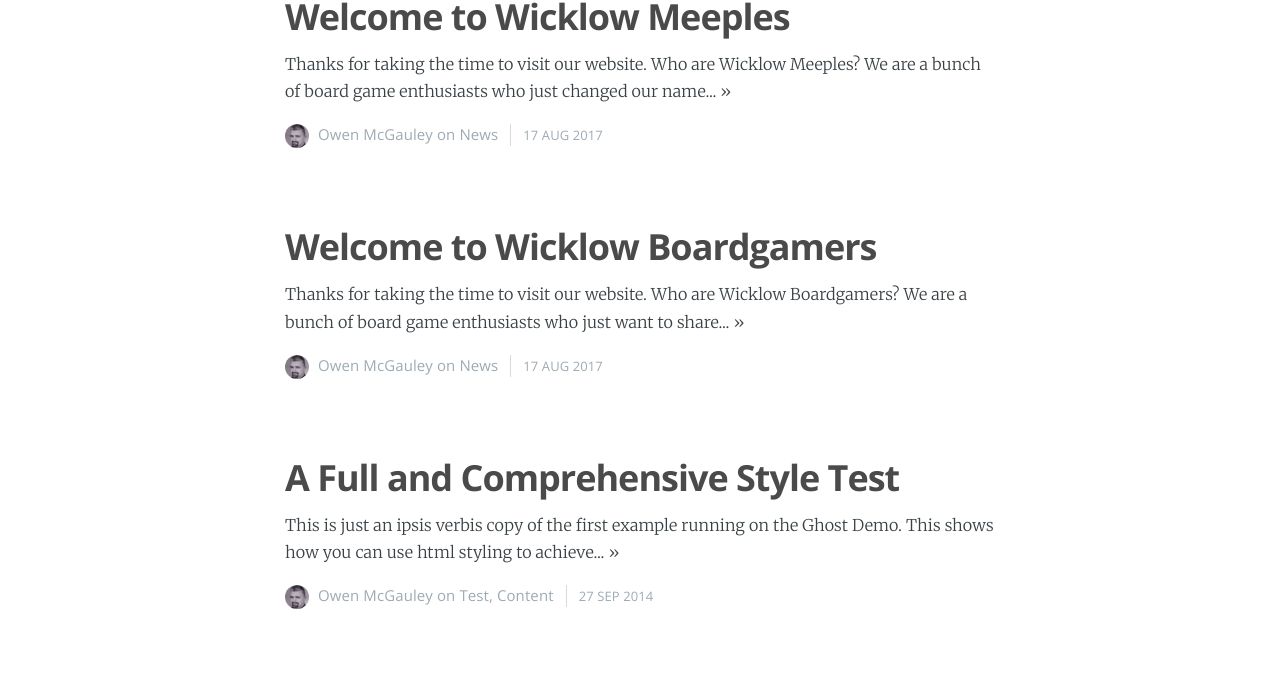
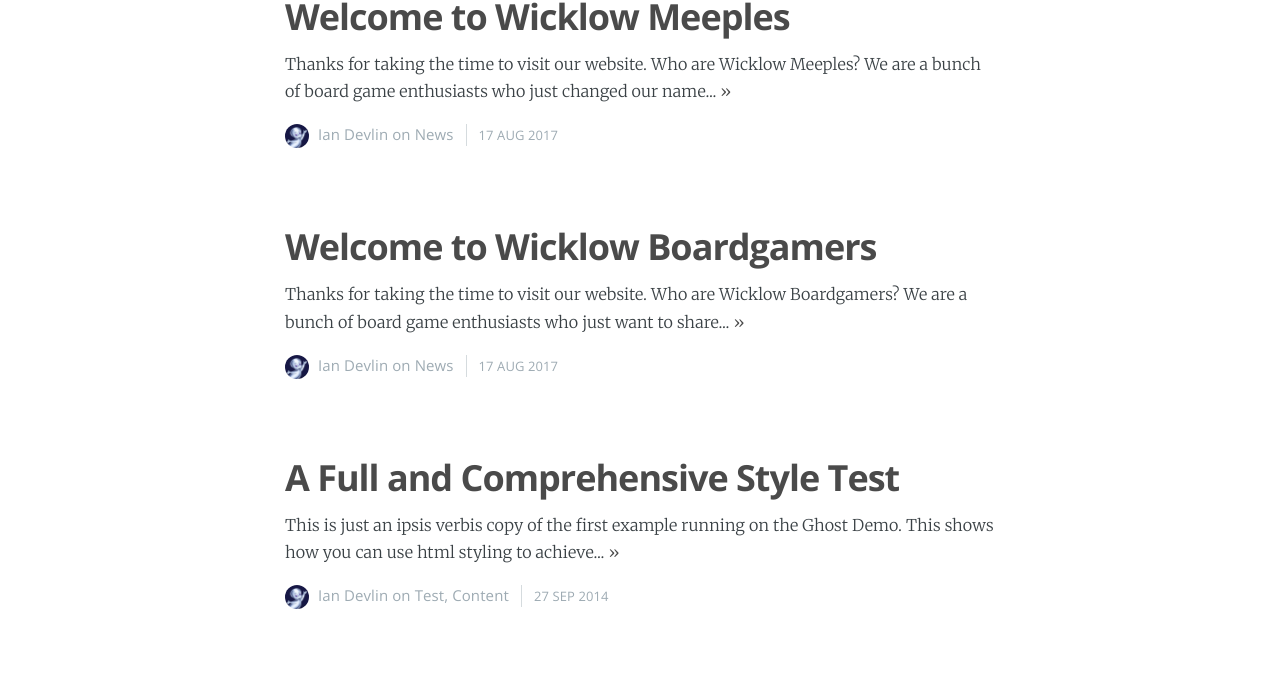
Before and after one commit to owenmcg/owenmcg.github.io, a Jekyll site: the page built from index.html, in a window 1280 px wide. Shown: the part 954-1651 px from the top of the page. Built offline with Jekyll 4.4.1, drawn with Linux system fonts in a browser that asks for light colours; nearby versions of some CDN libraries; the list of posts is cut into pages by our own code.

Commit message:
add author

```diff
--- a/_config.yml
+++ b/_config.yml
@@ -18,6 +18,14 @@ bio: 'Designer, board gamer and human being.'
 location: 'Ireland'
 url: 'http://owenmcg.com'
 image: 'assets/images/owen-mug.jpg'
+
+author: 'Ian Devlin'
+# edit 'categories' in the front matter of every post to match this username
+nickname: ian
+bio: 'Human.'
+location: 'Ireland'
+url: 'http://totallybanjaxed.com'
+image: 'assets/images/casper.png'
 
 short_url: 'http://owenmcg.com'
 google_analytics: UA-623896-1
```
